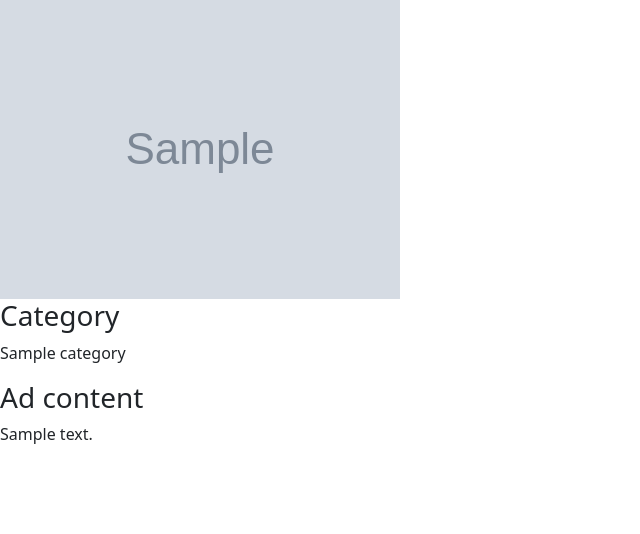
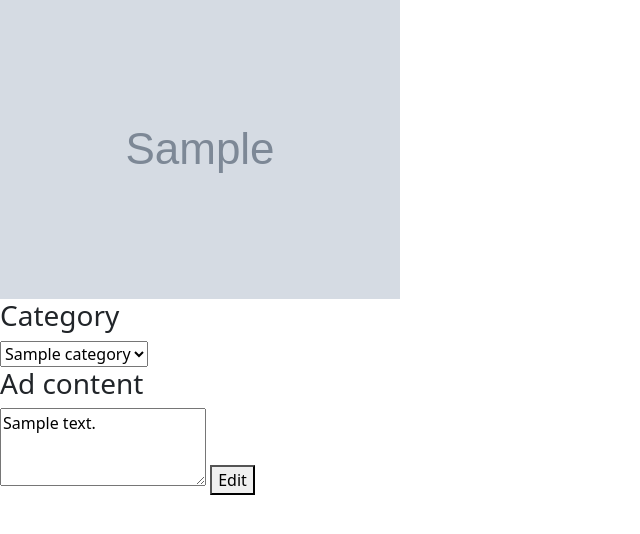
Before and after one commit to rpashayev/wedding_vendors_project, a Flask app: template flask_app/templates/test_view_ad.html in a window 1280 px wide. Shown: the part 81-615 px from the top of the page, without its empty margins (0-640 px from the left). Run offline with Flask 3, Linux system fonts and the light colour scheme; the template is opened without the code that fills it: most values are stand-ins (such as "Sample title", 1, 10 or a date in 2020); grey boxes marked "Sample" are stand-in pictures.

Commit message:
ad edit update

```diff
--- a/flask_app/controllers/ads.py
+++ b/flask_app/controllers/ads.py
@@ -46,11 +46,13 @@ def edit_page_ad(ad_id):
 @app.route('/ads/edit', methods=['POST'])
 def edit_ad():
     data = {
+        'ad_id': request.form['ad_id'],
         'ad_content': request.form['ad_content'],
         'category_id': request.form['category_id'],
-        'image_id': request.form['image_id'],
         'vendor_id': session['id']
     }
+    if 'id' not in session:
+        return redirect('/')
 
     ad.Ad.edit_ad(data)
     return redirect('/vendors/account')
--- a/flask_app/models/ad.py
+++ b/flask_app/models/ad.py
@@ -87,7 +87,7 @@ class Ad:
     def edit_ad(cls, data):
         query = '''
             UPDATE ads
-            SET ad_content=%(ad_content)s, category = %(category_ids)s, image = %(image_id)s, vendor = %(vendor_id)s;
+            SET ad_content=%(ad_content)s, category_id = %(category_id)s
             WHERE ads.id = %(ad_id)s;
         '''
         return connectToMySQL(cls.DB).query_db(query, data)
--- a/flask_app/templates/test_view_ad.html
+++ b/flask_app/templates/test_view_ad.html
@@ -74,13 +74,23 @@
                 {% endif %}
             {% endwith %}
 
-            <img src="{{ ad.image.image_path }}" alt="ad image">
-            <h3>Category</h3>
-            <p>{{ ad.category.category }}</p>
-
-            <h3>Ad content</h3>
-            <p>{{ ad.ad_content }}</p>
-
+            <form action="/ads/edit" method="post">
+                <img src="{{ ad.image.image_path }}" alt="ad image">
+                <h3>Category</h3>
+                <select name="category_id" id="category_id">
+                    {% for category in categories %}
+                        {% if category.id == ad.category.id %}
+                            <option value="{{ category.id }}" selected>{{ category.category }}</option>
+                        {% else %}
+                            <option value="{{ category.id }}">{{ category.category }}</option>
+                        {% endif %}
+                    {% endfor %}
+                </select>
+                <h3>Ad content</h3>
+                <textarea name="ad_content" id="ad_content" rows="3">{{ ad.ad_content }}</textarea>
+                <input type="hidden" name="ad_id" value="{{ ad.id }}">
+                <button type="submit">Edit</button>
+            </form>
         </div>
     </div>
 </body>
```
